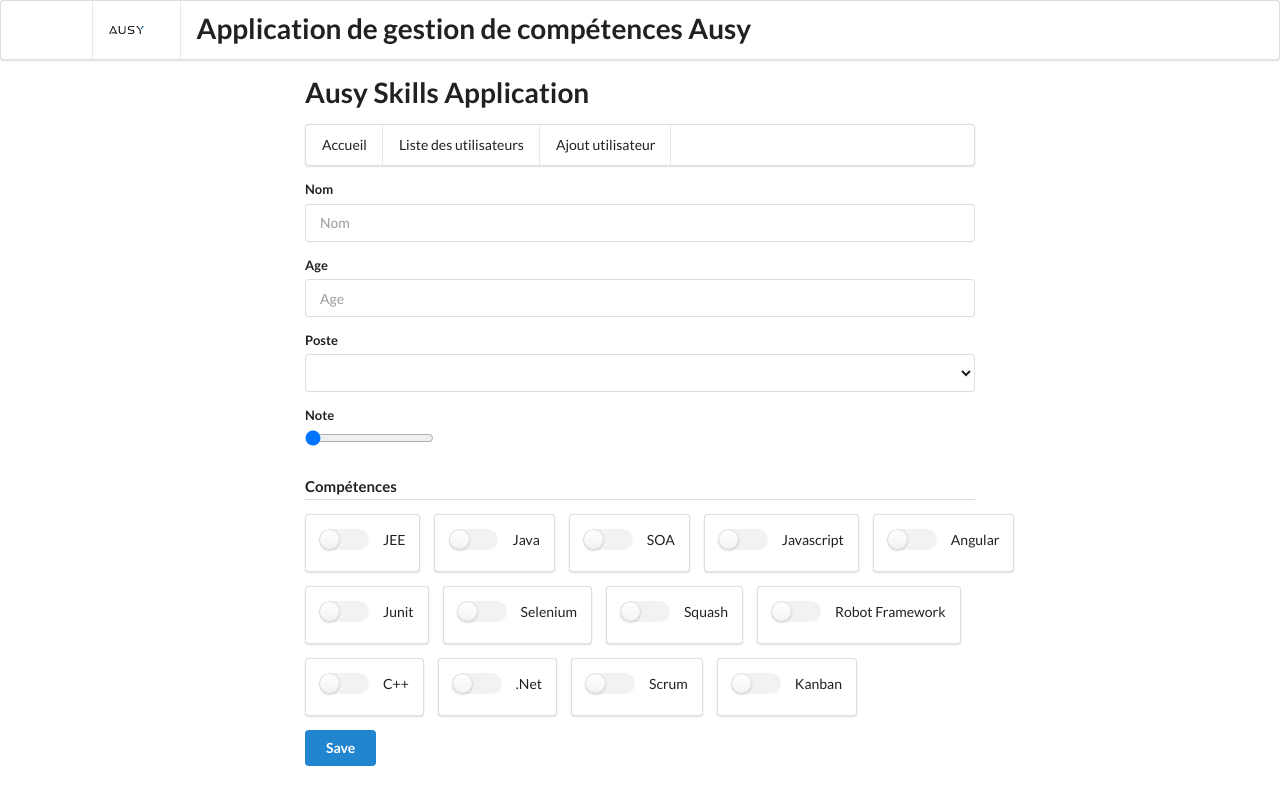
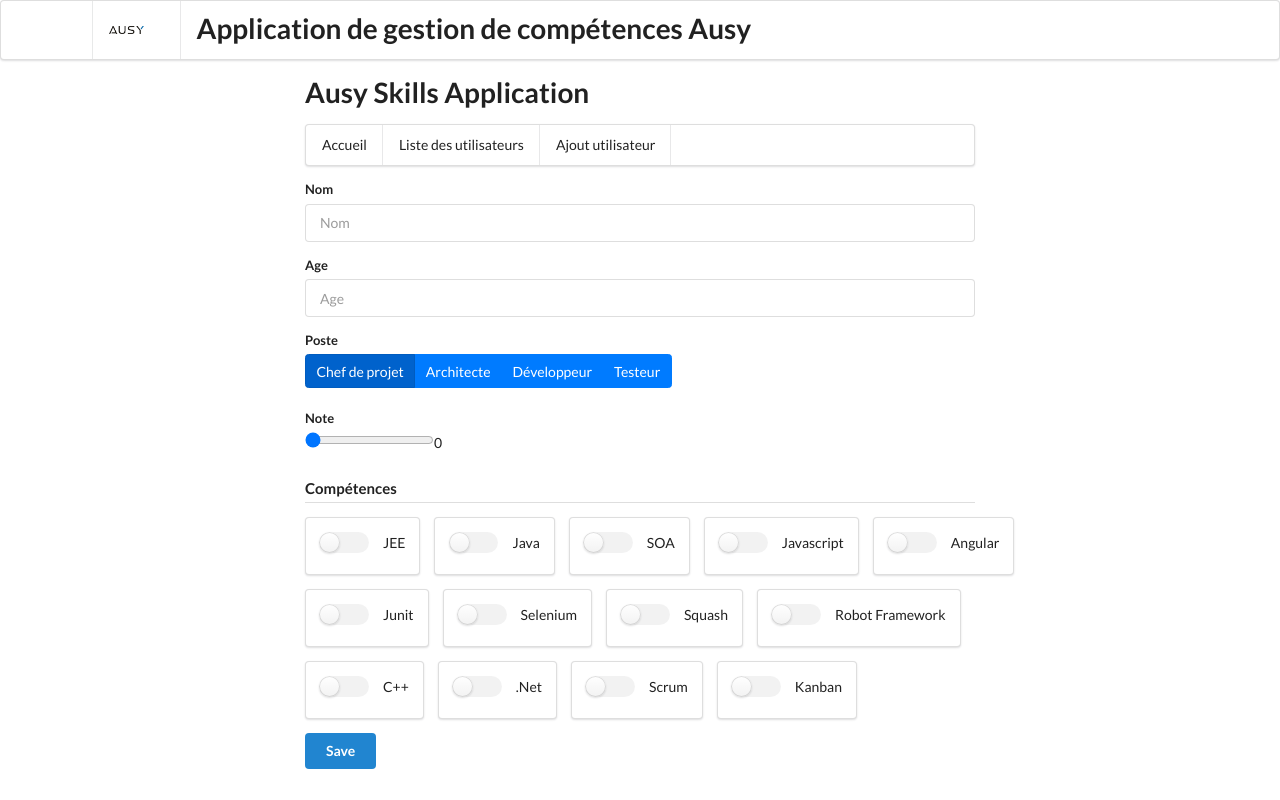
Before and after one commit to adurlea/ausy-skills-app, an Angular app: page /userAdd in a window 1280 px wide. Built offline with nearby package versions, Linux system fonts and the light colour scheme.

Commit message:
TP 5 Implementations: - add ngx-bootstrap component

```diff
--- a/package.json
+++ b/package.json
@@ -21,6 +21,7 @@
     "@angular/router": "~8.2.14",
     "bootstrap": "^4.4.1",
     "core-js": "^3.6.1",
+    "ngx-bootstrap": "^5.2.0",
     "rxjs": "~6.4.0",
     "tslib": "^1.10.0",
     "zone.js": "~0.9.1"
--- a/src/app/modules/user.module.ts
+++ b/src/app/modules/user.module.ts
@@ -4,6 +4,8 @@ import { UserListComponent } from '../user-list/user-list.component';
 import { UserDetailComponent } from '../user-detail/user-detail.component';
 import { UserRoutingModule } from './user-routing.module';
 import { UserAddComponent } from '../user-add/user-add.component';
+import { ButtonsModule } from 'ngx-bootstrap/buttons';
+import { AlertModule } from 'ngx-bootstrap/alert';
 
 
 
@@ -15,7 +17,9 @@ import { UserAddComponent } from '../user-add/user-add.component';
   ],
   imports: [
     SharedModule,
-    UserRoutingModule
+    UserRoutingModule,
+    ButtonsModule.forRoot(),
+    AlertModule.forRoot()
   ]
 })
 export class UserModule { }
--- a/src/app/user-add/user-add.component.html
+++ b/src/app/user-add/user-add.component.html
@@ -20,25 +20,24 @@
   </div>
   <div class="field">
     <label for="job">Poste</label>
-    <select class="ui fluid dropdown" name="job" id="job"
-          [(ngModel)]='newUser.job' required #jobField="ngModel"
-          [class.user-field-error]="form.submitted && jobField.invalid && !postSuccess">
-      <option value="">Poste...</option>
-      <option value="CDP">Chef de projet</option>
-      <option value="ARC">Architecte</option>
-      <option value="DEV">D&eacute;veloppeur</option>
-      <option value="REC">Testeur</option>
-    </select>
-    <div [hidden]="!form.submitted || jobField.valid || postSuccess" class="ui red pointing label">
-      Merci d'entrer un poste
+    <div class="btn-group">
+      <label class="btn btn-primary" [(ngModel)]="newUser.job" name="job" id="job"
+             btnRadio="CDP" tabindex="0" role="button">Chef de projet</label>
+      <label class="btn btn-primary" [(ngModel)]="newUser.job" name="job" id="job"
+             btnRadio="ARC" tabindex="0" role="button">Architecte</label>
+      <label class="btn btn-primary" [(ngModel)]="newUser.job" name="job" id="job"
+             btnRadio="DEV" tabindex="0" role="button">D&eacute;veloppeur</label>
+      <label class="btn btn-primary" [(ngModel)]="newUser.job" name="job" id="job"
+             btnRadio="REC" tabindex="0" role="button">Testeur</label>
     </div>
   </div>
   <div class="field">
     <label for="rating">Note</label>
     <input type="range" name="rating" id="rating" placeholder="Note"
             [(ngModel)]='newUser.rating'required #ratingField="ngModel"
-            pattern="^[1-9]\d*$" max="5"
+            pattern="^[1-9]\d*$" max="5" step="0.1"
             [class.user-field-error]="form.submitted && ratingField.invalid && !postSuccess"/>
+            <span>{{ratingField.value}}</span>
   </div>
   <div [hidden]="!form.submitted || ratingField.valid || postSuccess" class="ui red pointing label">
     Merci d'entrer une note sup&eacute;rieure à 0
@@ -167,16 +166,12 @@
       </div>
     </div>
   </div>
-  <div class="field">
-    <div [hidden]="!form.submitted || !postError || postSuccess" class="ui red label">
-      {{postErrorMesssage}}
-    </div>
-  </div>
-  <div class="field">
-    <div [hidden]="!form.submitted || !postSuccess" class="ui green label">
-      {{postSuccessMesssage}}
-    </div>
-  </div>
+  <alert type="danger" [isOpen]='postError' dismissible="true">
+    {{postErrorMesssage}}
+  </alert>
+  <alert type="success" [isOpen]="postSuccess" [dismissOnTimeout]="5000" dismissible="true">
+    {{postSuccessMesssage}}
+  </alert>
   <div class="field">
     <button class="ui primary button">
       Save
--- a/src/app/user-add/user-add.component.ts
+++ b/src/app/user-add/user-add.component.ts
@@ -33,7 +33,7 @@ export class UserAddComponent implements OnInit {
     } else {
       console.log('Form valid: ' + form.valid);
       this.postError = true;
-      this.postErrorMesssage = 'Merci de corriger the formulaire avant de soumettre.';
+      this.postErrorMesssage = 'Merci de corriger le formulaire avant de soumettre.';
     }
   }
 
@@ -68,7 +68,7 @@ export class UserAddComponent implements OnInit {
       userId: null,
       name: null,
       age: null,
-      job: null,
+      job: 'CDP',
       rating: 0,
       jee: false,
       java: false,
```
Also changed, not shown: 2 other files (tests, documents, lock files or other folders).
